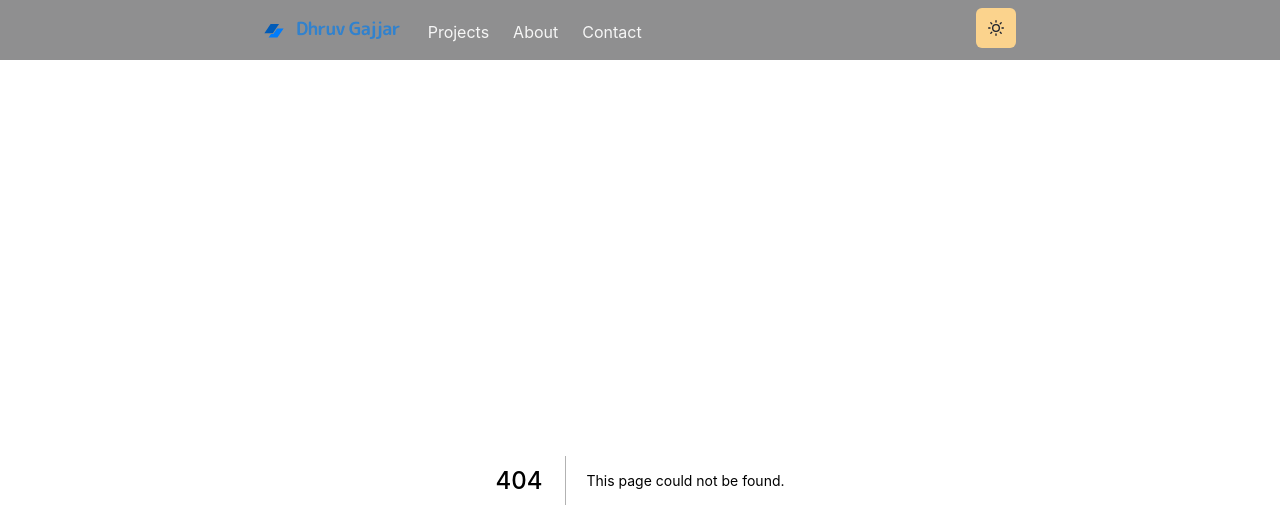
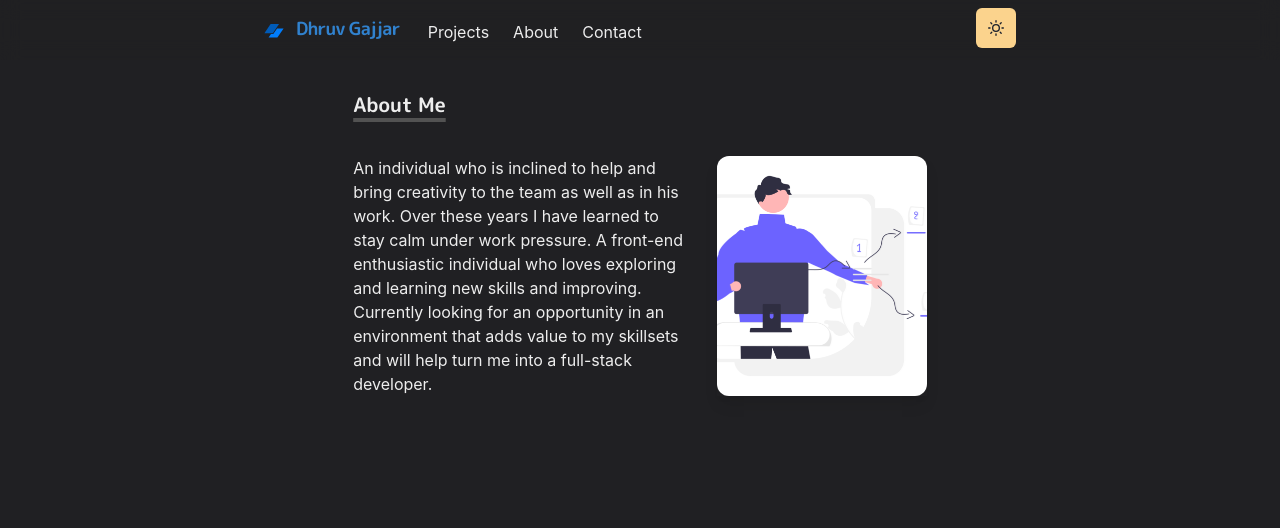
Before and after one commit to Dhruv-Gajjar/dhruv-homepage, a Next.js app: page /about in a window 1280 px wide. Before the commit this address had no page. Shown: the top 528 px of the page. Built offline with nearby package versions, Linux system fonts and the light colour scheme.

Commit message:
Added About.jsx

```diff
--- /dev/null
+++ b/pages/about.jsx
@@ -0,0 +1,58 @@
+import {
+    Box,
+    Heading,
+    Container,
+    SimpleGrid,
+    Grid,
+    Img,
+    GridItem,
+    Text,
+} from "@chakra-ui/react";
+import Image1 from "../public/images/html.png";
+
+const About = () => {
+    return (
+        <Box w="100%" h="auto" id="about">
+            <Container>
+                <Heading pb={6} as="h2" variant="section-title">
+                    About Me
+                </Heading>
+
+                <SimpleGrid
+                    w="100%"
+                    h="100%"
+                    columns={{ base: 1, md: 5 }}
+                    spacing={8}
+                    pb={6}
+                >
+                    <GridItem colSpan={3}>
+                        <Text>
+                            An individual who is inclined to help and bring
+                            creativity to the team as well as in his work. Over
+                            these years I have learned to stay calm under work
+                            pressure. A front-end enthusiastic individual who
+                            loves exploring and learning new skills and
+                            improving. Currently looking for an opportunity in
+                            an environment that adds value to my skillsets and
+                            will help turn me into a full-stack developer.
+                        </Text>
+                    </GridItem>
+
+                    <GridItem colSpan={2}>
+                        <Box boxShadow="lg" h="full" w="100%">
+                            <Img
+                                src="/images/image1.png"
+                                alt="/"
+                                h="full"
+                                objectFit="cover"
+                                borderRadius="xl"
+                            />
+                        </Box>
+                    </GridItem>
+                </SimpleGrid>
+            </Container>
+        </Box>
+    );
+};
+
+export default About;
```
Also changed, not shown: public/images/image1.png (added).
